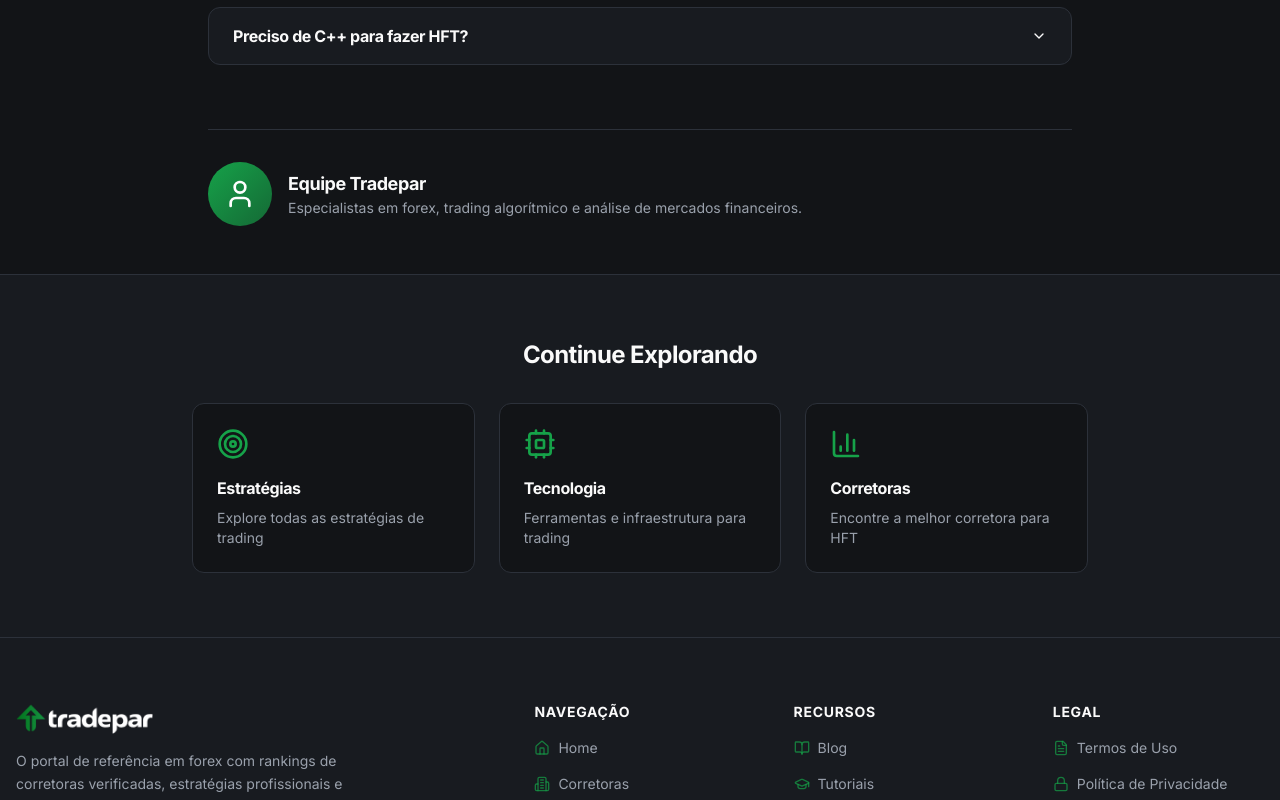
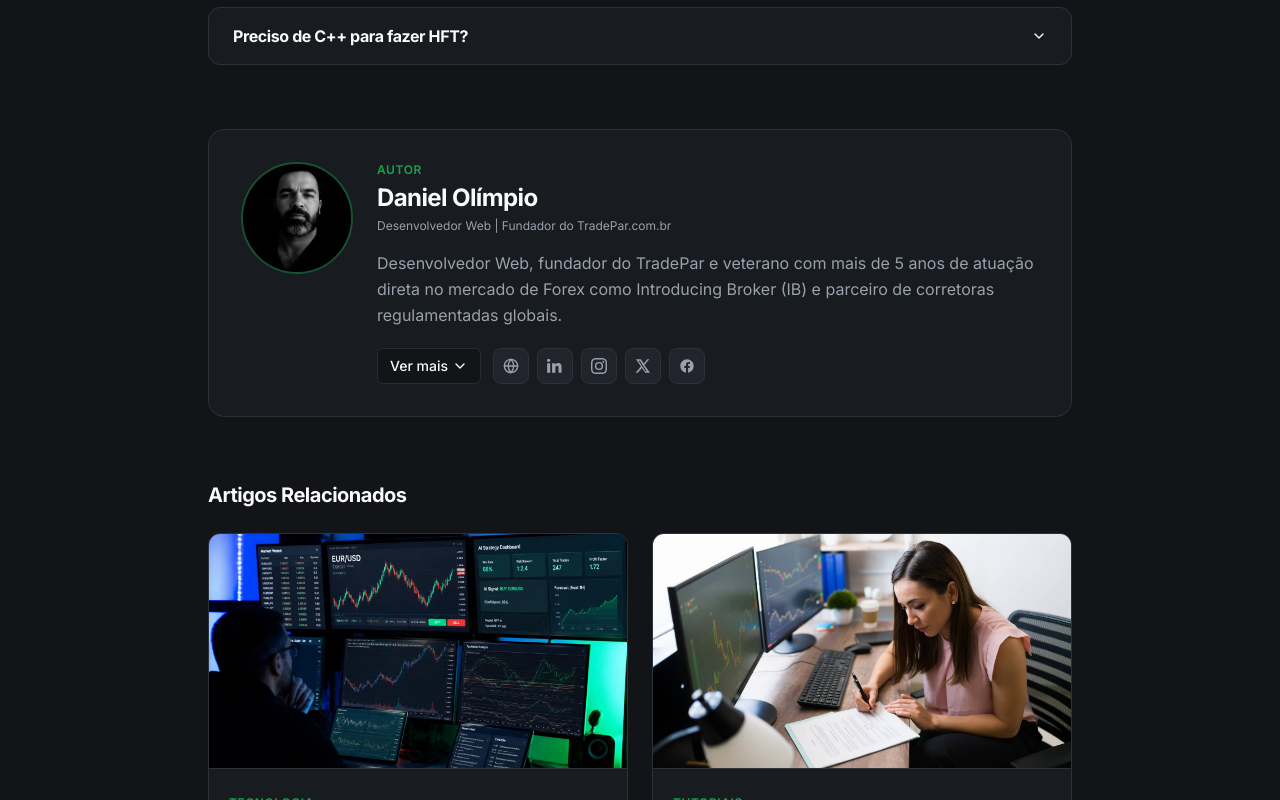
Before and after one commit to danielolimpio/tradepar-369c5e41, a React (Vite) app: page /blog/estrategias/estrategias-avancadas-hft in a window 1280 px wide. Shown: the part 9980-10780 px from the top of the page. Built offline with nearby package versions, Linux system fonts and the light colour scheme; the HTML template or start-up script is replaced by a standard one.

Commit message:
Changes
Co-authored-by: danielolimpio <177458661+danielolimpio@users.noreply.github.com>

```diff
--- a/src/pages/blog/EstrategiasHFT.tsx
+++ b/src/pages/blog/EstrategiasHFT.tsx
@@ -844,20 +844,11 @@ const EstrategiasHFT = () => {
             </Accordion>
           </section>
 
-          {/* Author Section */}
-          <section className="border-t border-border pt-8">
-            <div className="flex items-center gap-4">
-              <div className="w-16 h-16 rounded-full bg-gradient-to-br from-primary to-primary/60 flex items-center justify-center">
-                <User className="w-8 h-8 text-primary-foreground" />
-              </div>
-              <div>
-                <h4 className="font-bold text-lg">Equipe Tradepar</h4>
-                <p className="text-muted-foreground text-sm">
-                  Especialistas em forex, trading algorítmico e análise de mercados financeiros.
-                </p>
-              </div>
-            </div>
-          </section>
+          {/* Author Bio */}
+          <AuthorBio />
+
+          {/* Related Articles */}
+          <RelatedArticles currentSlug="estrategias-avancadas-hft" />
         </article>
 
         {/* Related Articles CTA */}
```
